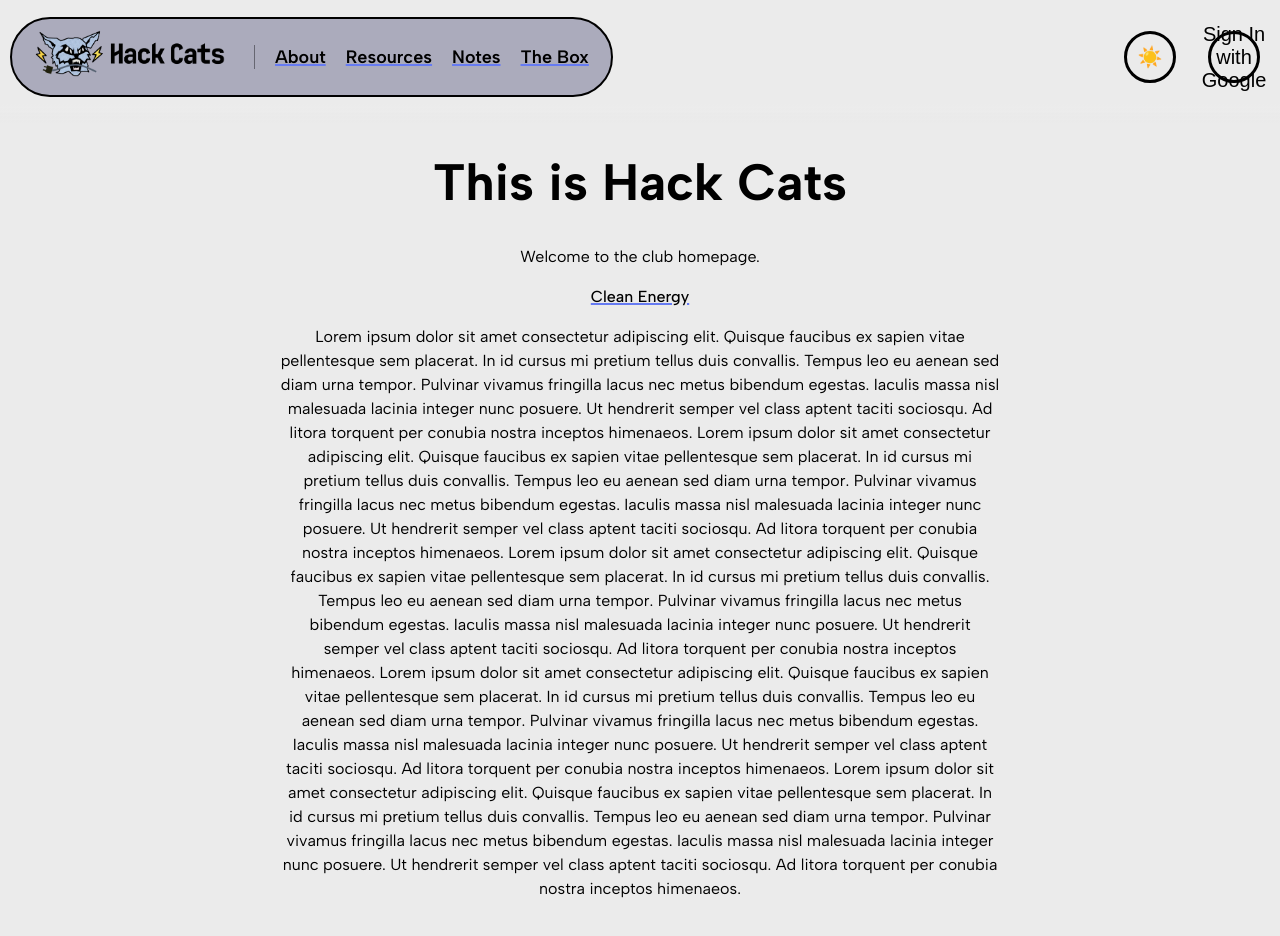
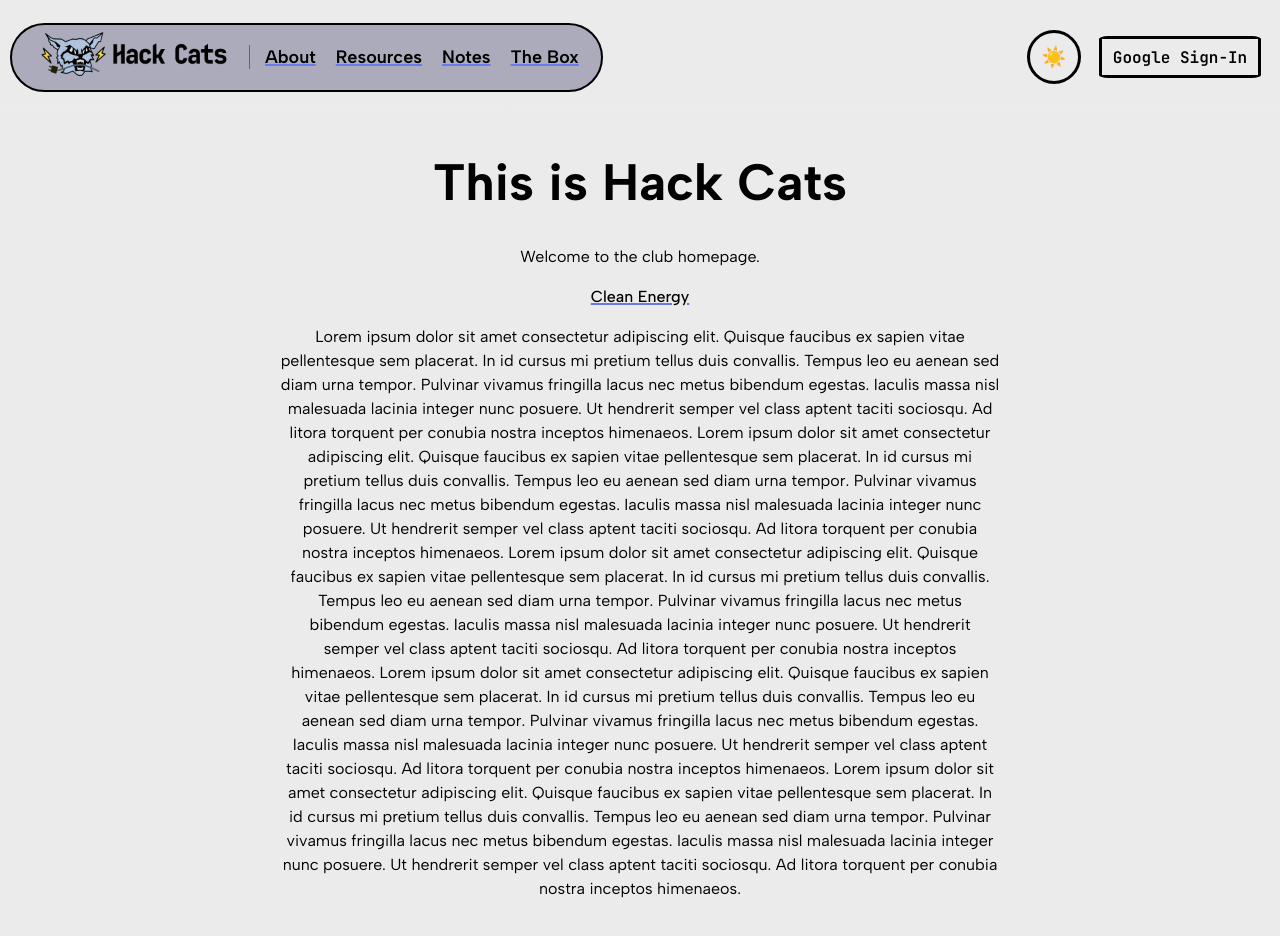
Before and after one commit to scepterb/cyber-cats, a React (Vite) app in the folder client/: page / in a window 1280 px wide. Shown: the top 936 px of the page. Built offline with nearby package versions, Linux system fonts and the light colour scheme; no server answers; the HTML template or start-up script is replaced by a standard one.

Commit message:
Add sign-in button Also fixed menu button

```diff
--- a/client/src/AuthButton.tsx
+++ b/client/src/AuthButton.tsx
@@ -41,7 +41,7 @@ export default function AuthButton() {
 
   if (user) {
     return (
-      <button title="Sign Out" onClick={handleSignOut}>
+      <button className="signout-btn" title="Sign Out" onClick={handleSignOut}>
         <img
           src={user.photoURL ?? ""}
           alt="Profile"
@@ -53,7 +53,7 @@ export default function AuthButton() {
 
   return (
     <button className="login-btn" onClick={handleGoogleSignIn}>
-      Sign In with Google
+      <span className="link">Google Sign-In</span>
     </button>
   );
 }
--- a/client/src/NavBar.css
+++ b/client/src/NavBar.css
@@ -7,8 +7,8 @@
   background: var(--bg);
 }
 .nav-small, .nav-large { display: none; }
-@media (max-width: 810px) { .nav-small { display: flex; } }
-@media (min-width: 810px) { .nav-large { display: flex; } }
+@media (max-width: 900px) { .nav-small { display: flex; } }
+@media (min-width: 900px) { .nav-large { display: flex; } }
 
 /* Shared */
 .nav-small, .nav-large {
@@ -19,27 +19,48 @@
   box-sizing: border-box;
   gap: 36px;
 }
-/* Small */
-.n-right { margin-left: auto; display: flex; align-items: center; gap: 12px; }
 /* Hamburger */
-.hamburger { width: 45px; height: 45px; border-color: var(--text); border-radius: 8px; display: grid; place-items: center;}
-.hamburger .line { width: 18px; height: 3px; background: var(--text); }
+.hamburger {
+  border-color: var(--text);
+  border-radius: 8px !important;
+  flex-direction: column;
+  gap: 8px;
+}
+.hamburger .line {
+  width: 24px;
+  height: 3px;
+  background: var(--text);
+  display: block;
+  transition: background-color 0.15s;
+}
+.hamburger:hover .line {
+  background: var(--accent);
+}
 
-/* Large */
+/* Left controls (Large) */
 .n-left { flex: 0 0 auto; display: flex; align-items: center; }
 .n-pill {
-  gap: 20px;
-  padding: 0px 22px; border: 2px solid var(--text); border-radius: 999px; background: var(--nav);
+  gap: 15px;
+  padding: 4px 22px;
+  border: 2px solid var(--text);
+  border-radius: 999px;
+  background: var(--nav);
 }
 .pill-divider { width: 1px; height: 24px; background: var(--text); opacity: 0.4; }
 
 /* Right controls (large) */
-.n-right { margin-left: auto; display: flex; align-items: center; gap: 12px; }
+.n-right { margin-left: auto; display: flex; align-items: center;}
 
 
 /* Prevent flex shrink on all fixed-size items */
 .logo-image, .pill-logo, .theme-toggle, .hamburger, .profile, .login-btn { flex: 0 0 auto; }
 
+/* LOGO */
+.logo-image {
+  width: 200px;
+  height: auto;
+  object-fit: contain;
+}
 
 /* HEADING LINKS */
 .headings { display: flex; gap: 20px; justify-content: center; }
@@ -50,7 +71,28 @@
 .heading.active { color: var(--accent); }
 
 
-/* DARk MODE BUTTON / SIGN IN / LOGO */
+/* DARk MODE BUTTON / SIGN IN */
+.n-right button {
+  font-size: 20px;
+  margin: 10px;
+  padding: 0;
+
+  width: 52px;
+  height: 52px;
+  border-radius: 50%;       /* full circle */
+  background: transparent;
+}
+.n-right .login-btn {
+  width: 160px;
+  height: 40px;
+  border-radius: 5%;
+  color: var(--text);
+  font-size: 16px;
+  font-family: "JetBrains Mono";
+  font-weight: 600;
+  transition: color 0.15s, outline-color 0.15s;
+}
+.n-right .login-btn:hover {color: var(--accent);}
 .profile {
   width: 100%;
   height: 100%;
@@ -58,14 +100,7 @@
   object-fit: cover;        /* avoids squishing? */
 }
 
-.n-right button { font-size: 20px; }
-.n-right button:not(:hover) {border: 3px solid var(--text);}
 
-.logo-image {
-  width: 200px;
-  height: auto;
-  object-fit: contain;
-}
 
 
 
--- a/client/src/NavBar.tsx
+++ b/client/src/NavBar.tsx
@@ -14,7 +14,7 @@ type DarkModeButtonProps = {
 };
 function DarkModeButton({theme, toggleTheme }: DarkModeButtonProps) {
   return (
-    <button className="nav-button" onClick={toggleTheme} aria-label="Toggle dark mode">
+    <button onClick={toggleTheme} aria-label="Toggle dark mode">
       {theme === "dark" ? "🌙" : "☀️"}
     </button>
   )
--- a/client/src/index.css
+++ b/client/src/index.css
@@ -65,21 +65,13 @@ button {
   display: inline-flex;
   justify-content: center;
   align-items: center;
-  margin: 10px;
-  padding: 0;
 
-  width: 52px;
-  height: 52px;
-  border-radius: 50%;       /* full circle */
-  background: transparent;
-  transition: border-color 0.15s;
-
+  border: none;
+  outline: 3px solid var(--text);
+  outline-offset: -2px;
+  transition: outline-color 0.15s;
   cursor: pointer;
 }
 button:hover {
-  border: 3px solid var(--accent);
+  outline: 3px solid var(--accent);
 }
-button:focus,
-button:focus-visible {
-  outline: 4px auto -webkit-focus-ring-color;
-}
```
Also changed, not shown: client/src/assets/hack-cat-logo-dark.png, client/src/assets/hack-cat-logo-light.png.
